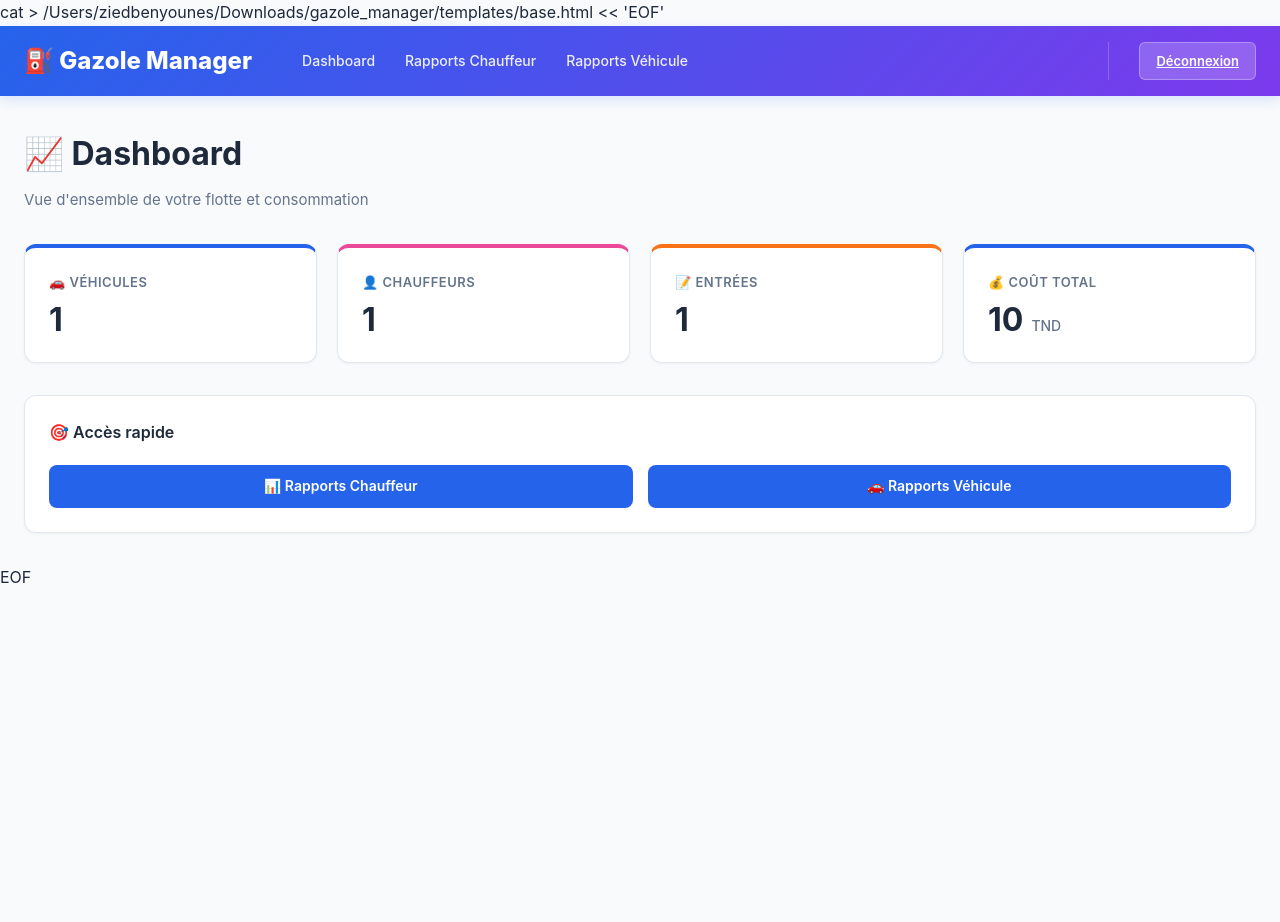
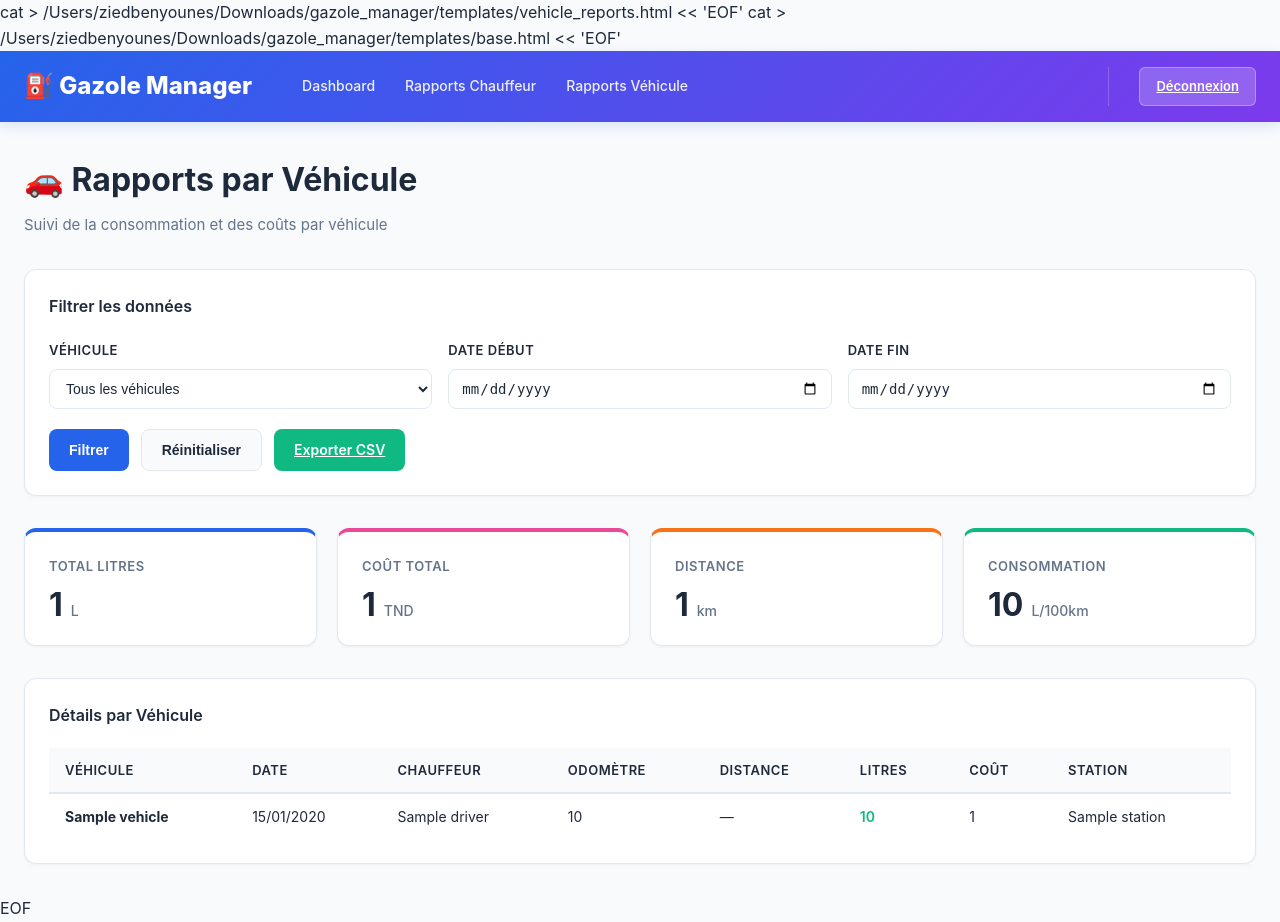
Before and after one commit to stesbenyounes/gazole_manager, a Flask app: template templates/dashboard.html in a window 1280 px wide. Before the commit the page ends 583 px from the top, so only its background shows below. Run offline with Flask 3, Linux system fonts and the light colour scheme; the template is opened without the code that fills it: values that come from a table or form of the project are taken from there, most other values are stand-ins (such as "Sample title", 1, 10 or a date in 2020).

Commit message:
Design amélioré: dashboard et vehicle_reports

```diff
--- a/templates/dashboard.html
+++ b/templates/dashboard.html
@@ -1,40 +1,104 @@
+cat > /Users/ziedbenyounes/Downloads/gazole_manager/templates/vehicle_reports.html << 'EOF'
 {% extends "base.html" %}
 
-{% block title %}Dashboard - Gazole Manager{% endblock %}
+{% block title %}Rapports par Véhicule - Gazole Manager{% endblock %}
 
 {% block content %}
 <div class="page-header">
-    <h1>📈 Dashboard</h1>
-    <p>Vue d'ensemble de votre flotte et consommation</p>
+    <h1>🚗 Rapports par Véhicule</h1>
+    <p>Suivi de la consommation et des coûts par véhicule</p>
 </div>
 
-<!-- Cartes principales -->
+<div class="filters-section">
+    <div class="filters-title">Filtrer les données</div>
+    <form method="GET">
+        <div class="filters-grid">
+            <div class="filter-group">
+                <label for="vehicle_id">Véhicule</label>
+                <select id="vehicle_id" name="vehicle_id">
+                    <option value="">Tous les véhicules</option>
+                    {% for v in vehicles %}
+                        <option value="{{ v.id }}" {% if vehicle_id == v.id %}selected{% endif %}>{{ v.name }}</option>
+                    {% endfor %}
+                </select>
+            </div>
+            <div class="filter-group">
+                <label for="date_start">Date début</label>
+                <input type="date" id="date_start" name="date_start" value="{{ date_start or '' }}">
+            </div>
+            <div class="filter-group">
+                <label for="date_end">Date fin</label>
+                <input type="date" id="date_end" name="date_end" value="{{ date_end or '' }}">
+            </div>
+        </div>
+
+        <div class="filter-buttons">
+            <button type="submit" class="btn btn-primary">Filtrer</button>
+            <button type="button" class="btn btn-secondary" onclick="window.location.href='{{ url_for('vehicle_reports') }}'">Réinitialiser</button>
+            {% if report_data %}
+                <a href="{{ url_for('vehicle_reports', vehicle_id=vehicle_id, date_start=date_start, date_end=date_end, export=1) }}" class="btn btn-export">Exporter CSV</a>
+            {% endif %}
+        </div>
+    </form>
+</div>
+
 <div class="summary-cards">
     <div class="card blue">
-        <h3>🚗 Véhicules</h3>
-        <div class="value">{{ total_vehicles }}</div>
+        <h3>Total Litres</h3>
+        <div class="value">{{ total_liters }}<span class="unit">L</span></div>
     </div>
     <div class="card pink">
-        <h3>👤 Chauffeurs</h3>
-        <div class="value">{{ total_drivers }}</div>
+        <h3>Coût Total</h3>
+        <div class="value">{{ total_cost }}<span class="unit">TND</span></div>
     </div>
     <div class="card orange">
-        <h3>📝 Entrées</h3>
-        <div class="value">{{ total_entries }}</div>
+        <h3>Distance</h3>
+        <div class="value">{{ total_km }}<span class="unit">km</span></div>
     </div>
-    <div class="card cyan">
-        <h3>💰 Coût Total</h3>
-        <div><span class="value">{{ totals.cost }}</span><span class="unit">TND</span></div>
+    <div class="card green">
+        <h3>Consommation</h3>
+        <div class="value">{{ avg_consumption }}<span class="unit">L/100km</span></div>
     </div>
 </div>
 
-<!-- Actions rapides -->
-<div class="table-section" style="margin-top: 30px;">
-    <div class="table-title">🎯 Accès rapide</div>
-    <div style="display: grid; grid-template-columns: repeat(auto-fit, minmax(200px, 1fr)); gap: 15px;">
-        <a href="{{ url_for('driver_reports') }}" class="btn btn-primary" style="text-decoration: none; justify-content: center;">📊 Rapports Chauffeur</a>
-        <a href="{{ url_for('vehicle_reports') }}" class="btn btn-primary" style="text-decoration: none; justify-content: center;">🚗 Rapports Véhicule</a>
+<div class="table-section">
+    <div class="table-title">Détails par Véhicule</div>
+    {% if report_data %}
+    <table>
+        <thead>
+            <tr>
+                <th>Véhicule</th>
+                <th>Date</th>
+                <th>Chauffeur</th>
+                <th>Odomètre</th>
+                <th>Distance</th>
+                <th>Litres</th>
+                <th>Coût</th>
+                <th>Station</th>
+            </tr>
+        </thead>
+        <tbody>
+            {% for entry in report_data %}
+            <tr>
+                <td><strong>{{ entry.vehicle.name if entry.vehicle else '—' }}</strong></td>
+                <td>{{ entry.date.strftime('%d/%m/%Y') if entry.date else '—' }}</td>
+                <td>{{ entry.driver.name if entry.driver else '—' }}</td>
+                <td>{{ entry.odometer_km|round(0) if entry.odometer_km else '—' }}</td>
+                <td>{{ distances.get(entry.id, '—') }}</td>
+                <td class="value-positive">{{ entry.liters|round(2) if entry.liters else '—' }}</td>
+                <td>{{ entry.total_cost|round(3) if entry.total_cost else '—' }}</td>
+                <td>{{ entry.station or '—' }}</td>
+            </tr>
+            {% endfor %}
+        </tbody>
+    </table>
+    {% else %}
+    <div class="no-data">
+        <div class="no-data-icon">📭</div>
+        <p>Aucune donnée trouvée</p>
     </div>
+    {% endif %}
 </div>
 
 {% endblock %}
+EOF
```
